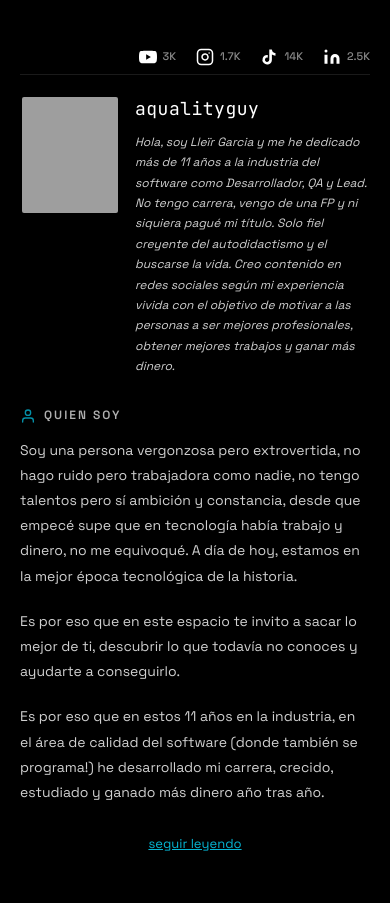
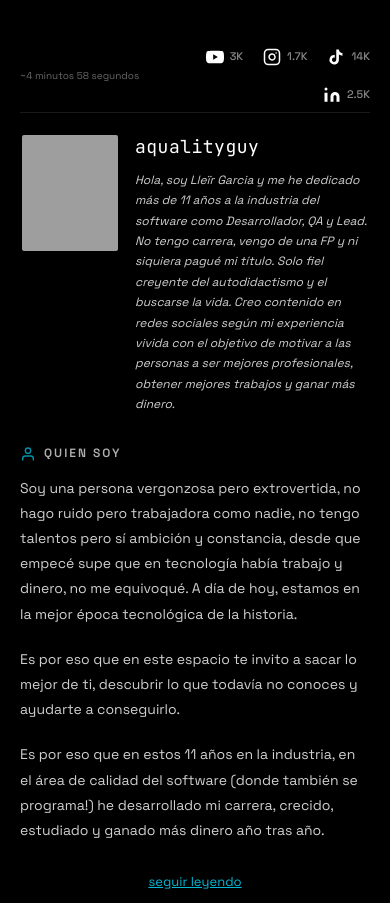
Before and after one commit to lleirgarcia/aqualitugy_website, a website built with Vite: page index.html in a window 390 px wide. Shown: the top 903 px of the page. Built offline with nearby package versions, Linux system fonts and the light colour scheme; grey boxes are pictures that could not be loaded.

Commit message:
Update main.ts and styles

```diff
--- a/src/main.ts
+++ b/src/main.ts
@@ -235,6 +235,19 @@ function createServicesSection(): string {
   `;
 }
 
+function createExclusiveSessionSection(): string {
+  return `
+    <div class="section exclusive-session-section">
+      <div class="exclusive-session-content">
+        <p class="exclusive-session-text">
+          ¿Necesitas algo más específico? Solicita una sesión exclusiva de 1 hora para comentar tu situación particular.
+        </p>
+        <a href="/form.html?service=exclusiva" class="exclusive-session-button">solicitar sesión exclusiva</a>
+      </div>
+    </div>
+  `;
+}
+
 function createProjectsSection(): string {
   const youtubeIcon = `<svg width="20" height="20" viewBox="0 0 24 24" fill="#FF0000"><path d="M23.498 6.186a3.016 3.016 0 0 0-2.122-2.136C19.505 3.545 12 3.545 12 3.545s-7.505 0-9.377.505A3.017 3.017 0 0 0 .502 6.186C0 8.07 0 12 0 12s0 3.93.502 5.814a3.016 3.016 0 0 0 2.122 2.136c1.871.505 9.376.505 9.376.505s7.505 0 9.377-.505a3.015 3.015 0 0 0 2.122-2.136C24 15.93 24 12 24 12s0-3.93-.502-5.814zM9.545 15.568V8.432L15.818 12l-6.273 3.568z"/></svg>`;
 
@@ -349,7 +362,7 @@ function createSalaryProgressionSection(): string {
 
   // Último segmento con blur
   const blurPath = blurPoint && lastNormalPoint
-    ? `<path d="M ${lastNormalPoint.x},${lastNormalPoint.y} L ${blurPoint.x},${blurPoint.y}" fill="none" stroke="#ffffff" stroke-width="2" opacity="0.2" filter="url(#blur)" />`
+    ? `<path d="M ${lastNormalPoint.x},${lastNormalPoint.y} L ${blurPoint.x},${blurPoint.y}" fill="none" stroke="var(--color-secondary)" stroke-width="2" opacity="0.2" filter="url(#blur)" />`
     : '';
 
   // Generar puntos/círculos (sin salario encima)
@@ -359,9 +372,9 @@ function createSalaryProgressionSection(): string {
       const y = padding + graphHeight - (data.salary / maxSalary) * graphHeight;
       if (data.blur) {
         // Último punto clickeable
-        return `<circle cx="${x}" cy="${y}" r="8" fill="#ffffff" opacity="0.3" filter="url(#blur)" class="clickable-point" style="cursor: pointer;" data-point-index="${index}" />`;
+        return `<circle cx="${x}" cy="${y}" r="8" fill="var(--color-secondary)" opacity="0.3" filter="url(#blur)" class="clickable-point" style="cursor: pointer;" data-point-index="${index}" />`;
       }
-      return `<circle cx="${x}" cy="${y}" r="5" fill="none" stroke="#ffffff" stroke-width="2" />`;
+      return `<circle cx="${x}" cy="${y}" r="5" fill="var(--color-secondary)" stroke="var(--color-secondary)" stroke-width="2" />`;
     })
     .join('');
 
@@ -411,7 +424,7 @@ function createSalaryProgressionSection(): string {
           </defs>
           ${gridLines}
           ${salaryLabels}
-          <path d="${pathD}" fill="none" stroke="#ffffff" stroke-width="2" />
+          <path d="${pathD}" fill="none" stroke="var(--color-secondary)" stroke-width="2" />
           ${blurPath}
           ${circles}
           ${yearLabels}
@@ -433,15 +446,15 @@ function createFooter(): string {
   const heartIcon = '<svg width="12" height="12" viewBox="0 0 24 24" fill="none" stroke="currentColor" stroke-width="2" stroke-linecap="round" stroke-linejoin="round" style="display: inline-block; vertical-align: middle; margin: 0 2px;"><path d="M20.84 4.61a5.5 5.5 0 0 0-7.78 0L12 5.67l-1.06-1.06a5.5 5.5 0 0 0-7.78 7.78l1.06 1.06L12 21.23l7.78-7.78 1.06-1.06a5.5 5.5 0 0 0 0-7.78z"></path></svg>';
   return `
     <div class="footer">
-      <div>
-        © 2026 AQUALITIGUY. Todos los derechos reservados. · Hecho por Lleïr con ${heartIcon} y Vibe Code
-      </div>
       <div class="footer-links">
         <a href="/aviso-legal.html">Aviso Legal</a>
         <span>·</span>
         <a href="/politica-de-privacidad.html">Política de Privacidad</a>
         <span>·</span>
         <a href="/terminos-y-condiciones.html">Términos y Condiciones</a>
+      </div>
+      <div>
+        © 2026 AQUALITIGUY. Todos los derechos reservados. · Hecho por Lleïr con ${heartIcon} y Vibe Code
       </div>
     </div>
   `;
@@ -590,6 +603,7 @@ function createTopSocialBar(): string {
 
   return `
     <div class="top-social-bar">
+      <div id="reading-time" class="reading-time"></div>
       <div class="social-links-top">
         ${socialHTML}
       </div>
@@ -606,6 +620,7 @@ app.innerHTML = `
     ${createSalaryProgressionSection()}
     ${createHowICanHelpSection()}
     ${createServicesSection()}
+    ${createExclusiveSessionSection()}
     ${createFooter()}
   </div>
   ${createModal()}
@@ -644,6 +659,65 @@ function generateRandomStarPositions() {
 setTimeout(() => {
   generateRandomStarPositions();
 }, 0);
+
+// Calcular y mostrar tiempo de lectura
+function calculateReadingTime() {
+  // Obtener todo el texto visible de la página (excluyendo scripts, estilos, etc.)
+  const container = document.querySelector('.container');
+  if (!container) return;
+
+  // Obtener todo el texto del contenido principal, incluyendo contenido oculto (como "seguir leyendo")
+  // Excluyendo elementos de navegación, botones, y otros elementos no relevantes
+  const textElements = container.querySelectorAll('.section-intro, .about-content p, .about-content-visible p, .about-content-hidden p, .help-content p, .service-description, .services-description, .exclusive-session-text, .service-title, .service-tagline, .service-features li');
+
+  // También incluir el texto del footer (excluyendo los enlaces)
+  const footerText = container.querySelector('.footer > div:not(.footer-links)');
+
+  let totalWords = 0;
+  textElements.forEach(element => {
+    // Incluir incluso elementos ocultos para calcular el tiempo total
+    const text = element.textContent || '';
+    // Contar palabras (separadas por espacios), excluyendo texto vacío
+    const words = text.trim().split(/\s+/).filter(word => word.length > 0);
+    totalWords += words.length;
+  });
+
+  // Agregar palabras del footer si existe
+  if (footerText) {
+    const footerTextContent = footerText.textContent || '';
+    const footerWords = footerTextContent.trim().split(/\s+/).filter(word => word.length > 0);
+    totalWords += footerWords.length;
+  }
+
+  // Velocidad de lectura promedio: 200 palabras por minuto
+  // Para "leer y entender" usamos un poco menos: 180 palabras por minuto
+  const wordsPerMinute = 180;
+  const totalMinutes = totalWords / wordsPerMinute;
+  const minutes = Math.floor(totalMinutes);
+  const seconds = Math.round((totalMinutes - minutes) * 60);
+
+  // Formatear el tiempo
+  let timeText = '';
+  if (minutes > 0) {
+    timeText = `${minutes} minuto${minutes !== 1 ? 's' : ''}`;
+    if (seconds > 0) {
+      timeText += ` ${seconds} segundo${seconds !== 1 ? 's' : ''}`;
+    }
+  } else {
+    timeText = `${seconds} segundo${seconds !== 1 ? 's' : ''}`;
+  }
+
+  // Mostrar el tiempo de lectura
+  const readingTimeElement = document.getElementById('reading-time');
+  if (readingTimeElement) {
+    readingTimeElement.textContent = `~${timeText}`;
+  }
+}
+
+// Calcular tiempo de lectura después de que el DOM esté listo
+setTimeout(() => {
+  calculateReadingTime();
+}, 200);
 
 // Funcionalidad de "seguir leyendo"
 setTimeout(() => {
--- a/src/styles/main.css
+++ b/src/styles/main.css
@@ -104,6 +104,14 @@ body {
   min-height: 100vh;
   padding: 15px 40px;
   margin: 0 auto;
+  position: relative;
+}
+
+.reading-time {
+  font-size: 11px;
+  color: #666;
+  font-family: 'Space Grotesk', sans-serif;
+  white-space: nowrap;
 }
 
 .top-bar {
@@ -127,7 +135,7 @@ body {
 
 .top-social-bar {
   display: flex;
-  justify-content: flex-end;
+  justify-content: space-between;
   align-items: center;
   padding: 8px 0;
   margin-bottom: 20px;
@@ -884,7 +892,46 @@ body {
 .legend-line {
   width: 30px;
   height: 2px;
+  background-color: var(--color-secondary);
+}
+
+.exclusive-session-section {
+  text-align: center;
+  margin-top: 40px;
+  margin-bottom: 40px;
+}
+
+.exclusive-session-content {
+  display: flex;
+  flex-direction: column;
+  align-items: center;
+  gap: 15px;
+}
+
+.exclusive-session-text {
+  font-size: 13px;
+  color: #d0d0d0;
+  line-height: 1.6;
+  margin: 0;
+}
+
+.exclusive-session-button {
   background-color: #ffffff;
+  color: #000000;
+  border: none;
+  border-radius: 4px;
+  padding: 12px 24px;
+  font-size: 13px;
+  font-weight: 600;
+  font-family: 'Space Grotesk', sans-serif;
+  text-decoration: none;
+  cursor: pointer;
+  transition: background-color 0.3s ease;
+  display: inline-block;
+}
+
+.exclusive-session-button:hover {
+  background-color: #e0e0e0;
 }
 
 .footer {
@@ -1198,6 +1245,10 @@ body {
     border-right: none;
   }
 
+  .reading-time {
+    font-size: 10px;
+  }
+
   .profile-header {
     flex-direction: row;
     align-items: flex-start;
```
